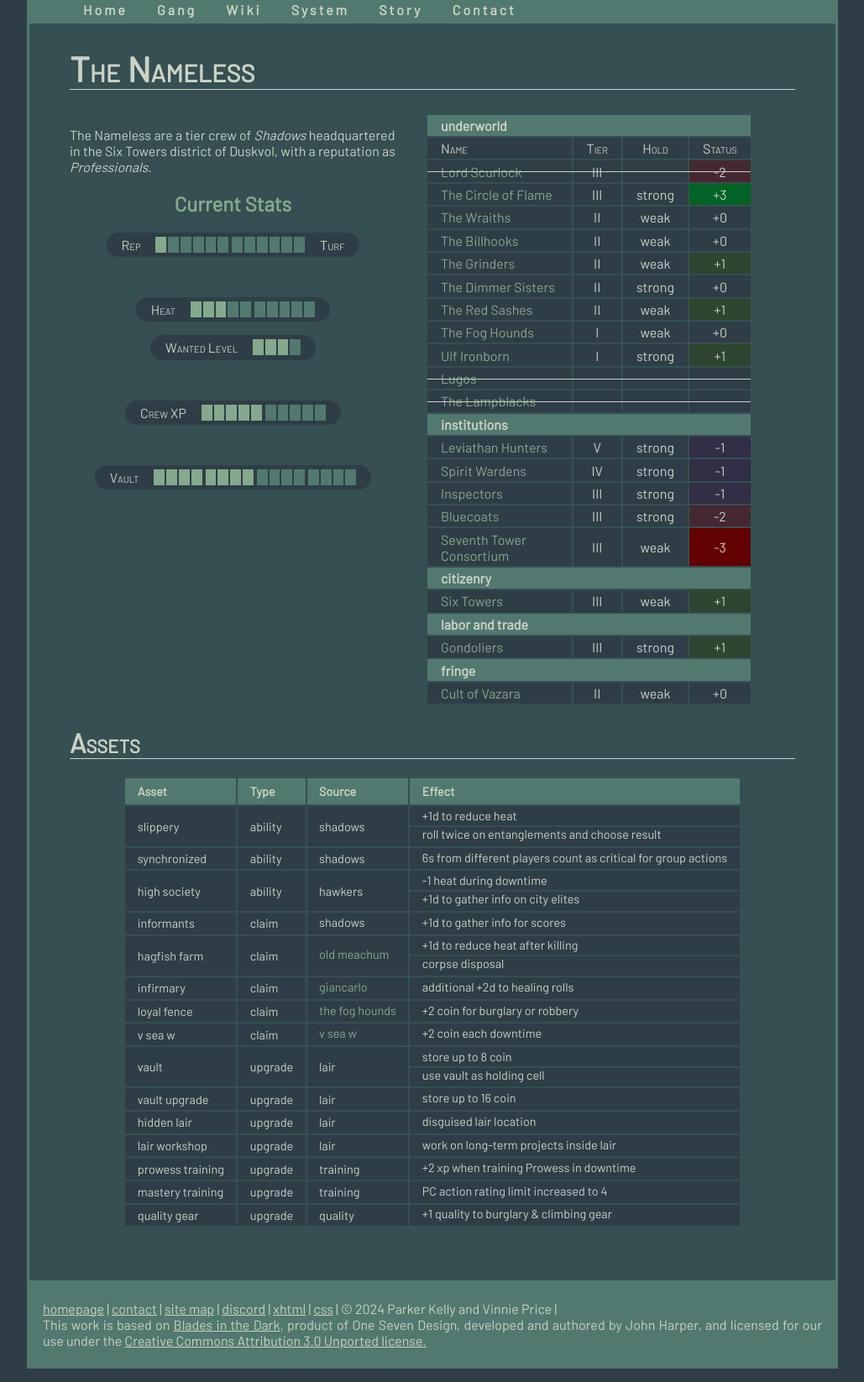
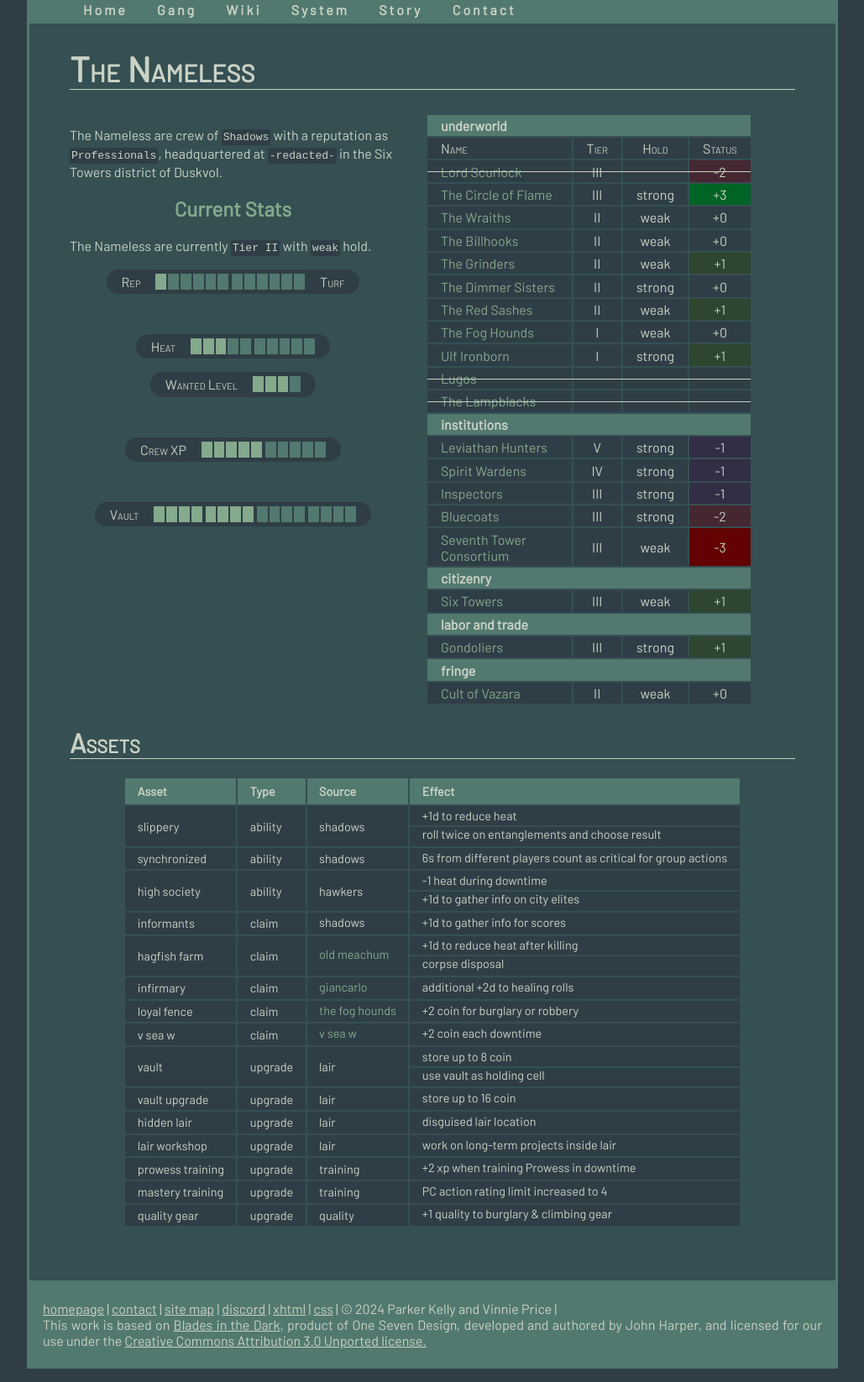
Before and after one commit to BitD-Philly/bitd-philly.github.io, a Jekyll site: the page built from gang/index.md, in a window 1280 px wide, cut to the strip 104-1750 px from the top of the page. Shown: the whole strip at 84% size, without its empty margins (125-1154 px from the left). Built offline with Jekyll 4.4.1, drawn with Linux system fonts in a browser that asks for light colours.

Commit message:
gang page formatting tweaks

```diff
--- a/gang/index.md
+++ b/gang/index.md
@@ -16,12 +16,17 @@
 
 <!-- Calculations -->
 {% assign n-turf = site.data.gang.stats.claims | where: "is-turf",true | size %}
+{% assign roman_numerals = "0,I,II,III,IV,V,VI" | split: "," %}
 
 # The Nameless
 <div style="display:inline-block;max-width:45%;min-width: 20em;vertical-align:top;text-align:left;" markdown="1">
-The Nameless are a tier {{site.data.gang.stats.tier}} crew of *{{site.data.gang.stats.type}}* headquartered in the Six Towers district of Duskvol, with a reputation as *{{site.data.gang.stats.reputation}}*.
+
+The Nameless are crew of `{{site.data.gang.stats.type}}` with a reputation as `{{site.data.gang.stats.reputation}}`, headquartered at `{{site.data.gang.stats.lair}}` in the Six Towers district of Duskvol.
 
 <h2 style="text-align:center">Current Stats</h2>
+
+The Nameless are currently `Tier {{roman_numerals[gang-stats.tier]}}` with `{{gang-stats.hold}}` hold.
+
 <!-- Rep/Turf Counter -->
 {% include clock.html
     label="Rep" fill=gang-counters.rep
@@ -49,7 +54,6 @@
 {% for faction_classification in site.data.world.factions._index %}
 
 {% assign faction_group = site.data.world.factions[faction_classification] | sort: "tier" | reverse %}
-{% assign roman_numerals = "0,I,II,III,IV,V,VI" | split: "," %}
 <tr class="title">
 <th colspan=4>{{faction_classification | replace: "-"," "}}</th>
 </tr>
```
